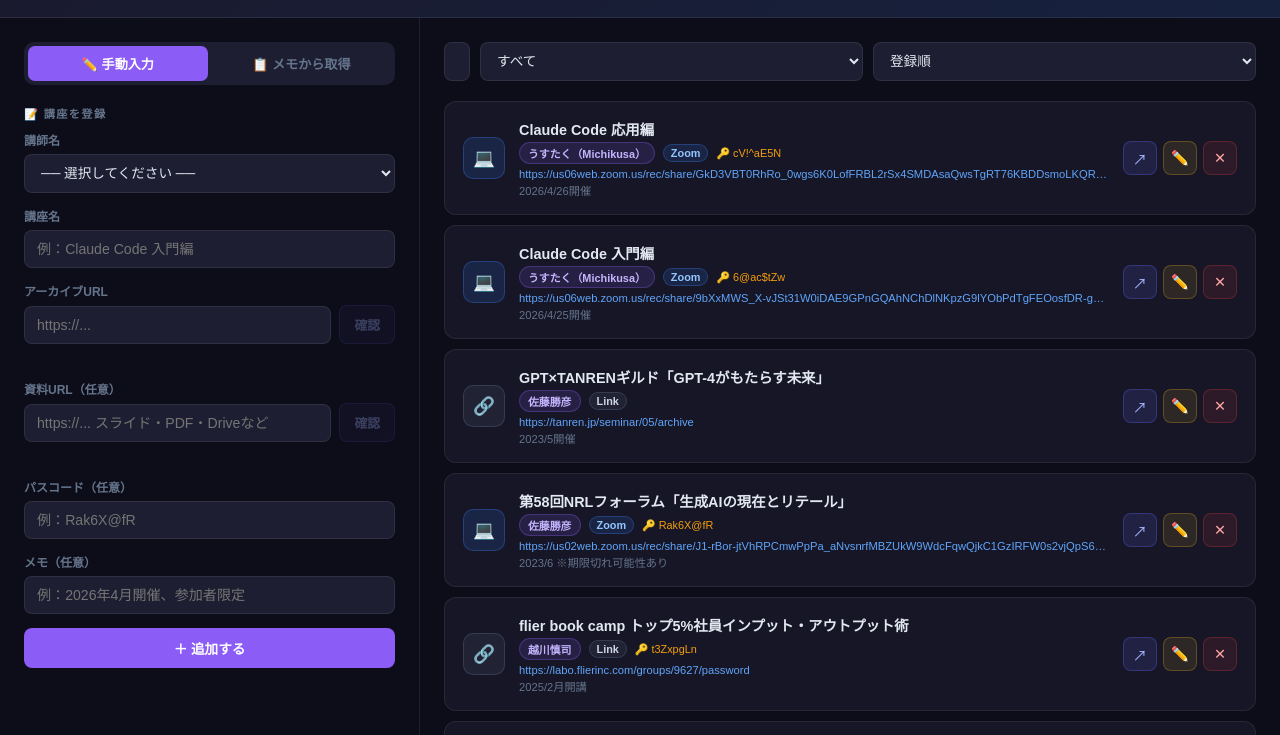
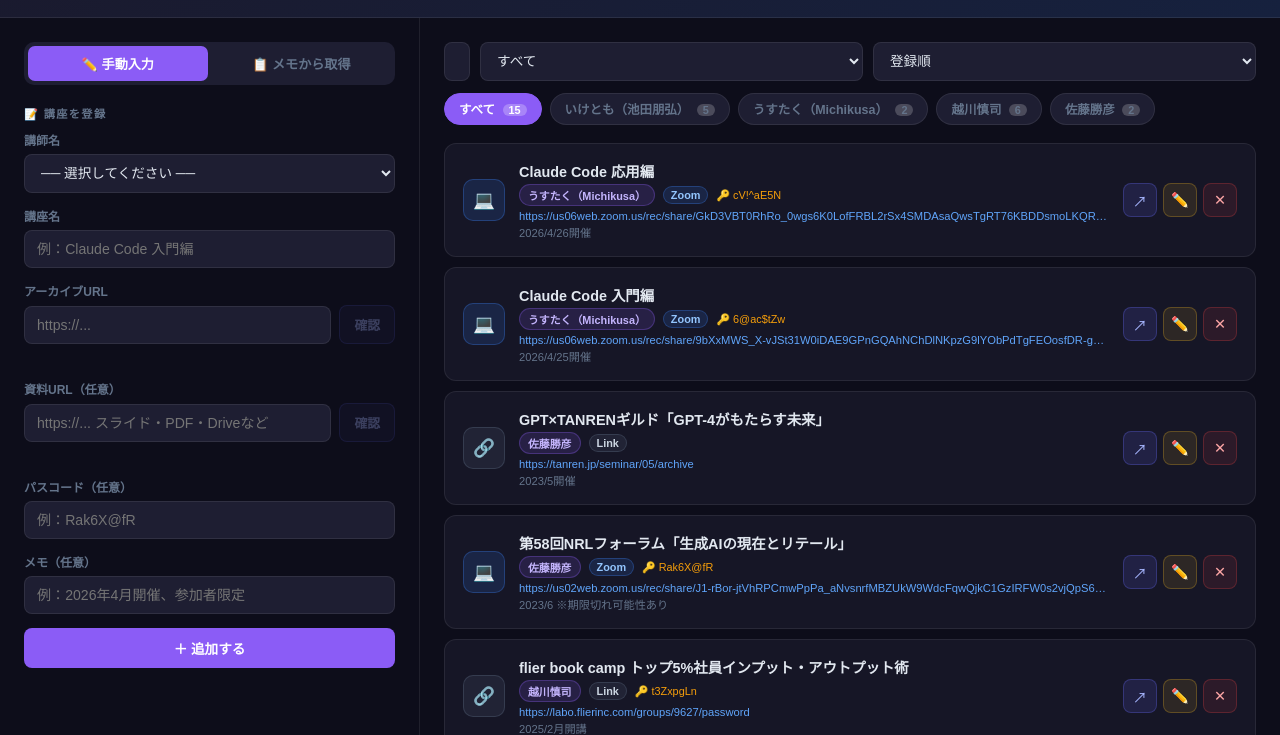
Before and after one commit to mirainotakara441/lecture-archive, a plain HTML site: page app.html in a window 1280 px wide. Shown: the part 51-786 px from the top of the page. Drawn offline with Linux system fonts and the light colour scheme.

Commit message:
講師タブによる絞り込み機能を追加

```diff
--- a/app.html
+++ b/app.html
@@ -266,7 +266,7 @@
     .search-bar {
       display: flex;
       gap: 10px;
-      margin-bottom: 20px;
+      margin-bottom: 12px;
     }
     .search-bar input {
       flex: 1;
@@ -281,6 +281,42 @@
       font-family: inherit;
       cursor: pointer;
     }
+
+    /* ===== 講師タブ ===== */
+    .instructor-tabs {
+      display: flex;
+      flex-wrap: wrap;
+      gap: 8px;
+      margin-bottom: 18px;
+    }
+    .itab {
+      padding: 6px 14px;
+      border-radius: 20px;
+      border: 1px solid var(--border);
+      background: var(--surface2);
+      color: var(--text-muted);
+      font-size: 0.78rem;
+      font-weight: 600;
+      cursor: pointer;
+      transition: all 0.2s;
+      font-family: inherit;
+      white-space: nowrap;
+    }
+    .itab:hover { border-color: rgba(139,92,246,0.4); color: var(--text); }
+    .itab.active {
+      background: var(--accent);
+      border-color: var(--accent);
+      color: #fff;
+    }
+    .itab .itab-count {
+      display: inline-block;
+      background: rgba(255,255,255,0.2);
+      border-radius: 10px;
+      padding: 0 6px;
+      font-size: 0.68rem;
+      margin-left: 4px;
+    }
+    .itab.active .itab-count { background: rgba(255,255,255,0.25); }
 
     /* ===== CARDS ===== */
     .cards-grid {
@@ -658,6 +694,7 @@
       </select>
     </div>
 
+    <div class="instructor-tabs" id="instructorTabs"></div>
     <div class="cards-grid" id="cardsList"></div>
 
   </div>
@@ -882,6 +919,7 @@
   const data = load();
   data.unshift({ id: Date.now(), title, instructor, url, docUrl, pass, note, platform: getPlatform(url), createdAt: new Date().toISOString() });
   save(data);
+  renderInstructorTabs();
   renderList();
   updateCount();
 
@@ -1001,6 +1039,7 @@
   });
 
   save(data);
+  renderInstructorTabs();
   renderList();
   updateCount();
   document.getElementById('memoInput').value = '';
@@ -1012,6 +1051,7 @@
 function deleteItem(id) {
   const data = load().filter(d => d.id !== id);
   save(data);
+  renderInstructorTabs();
   renderList();
   updateCount();
   showToast('🗑️ 削除しました', '#ef4444');
@@ -1084,6 +1124,7 @@
   };
 
   save(data);
+  renderInstructorTabs();
   renderList();
   closeModal();
   showToast('💾 保存しました！');
@@ -1097,6 +1138,38 @@
   if (e.target === document.getElementById('modalOverlay')) closeModal();
 }
 
+// ===== 講師タブ描画 =====
+let activeInstructor = 'all';
+
+function renderInstructorTabs() {
+  const data = load();
+  const counts = {};
+  data.forEach(d => {
+    const key = d.instructor || '（未設定）';
+    counts[key] = (counts[key] || 0) + 1;
+  });
+
+  const instructors = Object.keys(counts).sort((a, b) => a.localeCompare(b, 'ja'));
+  const container = document.getElementById('instructorTabs');
+
+  container.innerHTML = `
+    <button class="itab ${activeInstructor === 'all' ? 'active' : ''}" onclick="selectInstructor('all')">
+      すべて <span class="itab-count">${data.length}</span>
+    </button>
+    ${instructors.map(name => `
+      <button class="itab ${activeInstructor === name ? 'active' : ''}" onclick="selectInstructor('${escHtml(name)}')">
+        ${escHtml(name)} <span class="itab-count">${counts[name]}</span>
+      </button>
+    `).join('')}
+  `;
+}
+
+function selectInstructor(name) {
+  activeInstructor = name;
+  renderInstructorTabs();
+  renderList();
+}
+
 // ===== 一覧描画 =====
 function renderList() {
   const query  = document.getElementById('searchInput').value.toLowerCase();
@@ -1107,14 +1180,14 @@
   const filtered = data.filter(d => {
     const matchQ = !query || (d.title + d.instructor + d.url).toLowerCase().includes(query);
     const matchF = !filter || d.platform === filter;
-    return matchQ && matchF;
+    const matchI = activeInstructor === 'all' || (d.instructor || '（未設定）') === activeInstructor;
+    return matchQ && matchF && matchI;
   });
 
   // 並び替え
   filtered.sort((a, b) => {
     if (sort === 'title') return (a.title || '').localeCompare(b.title || '', 'ja');
     if (sort === 'instructor') return (a.instructor || '').localeCompare(b.instructor || '', 'ja');
-    // 登録順（デフォルト：新しい順）
     return b.id - a.id;
   });
 
@@ -1203,6 +1276,7 @@
 
 // ===== 初期化 =====
 seedIfEmpty();
+renderInstructorTabs();
 renderList();
 updateCount();
 </script>
```
